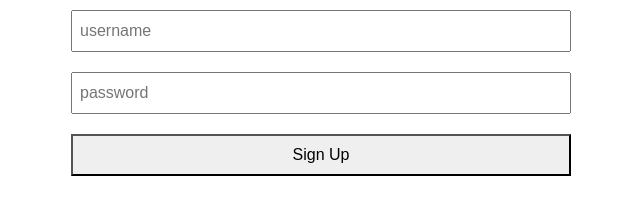
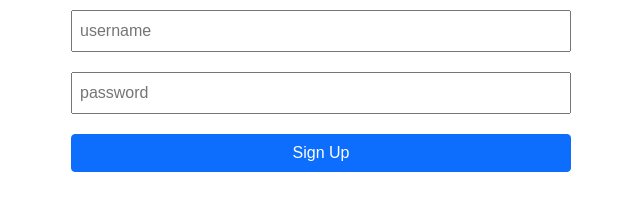
Before and after one commit to sarulathadurai/jest, a website built with Vite: page index.html in a window 1280 px wide. Shown: the whole page, without its empty margins (319-959 px from the left). Built offline with nearby package versions, Linux system fonts and the light colour scheme.

Commit message:
btn color changed

```diff
--- a/index.html
+++ b/index.html
@@ -14,7 +14,7 @@
   <form id="signupForm" autocomplete="off">
     <input id="usernameInput" type="text" placeholder="username">
     <input id="passwordInput" type="text" placeholder="password">
-    <button type="submit">Sign Up</button>
+    <button type="submit" class="btn  btn-primary">Sign Up</button>
     <h6 id="feedback"></h6>
   </form>
 
```
